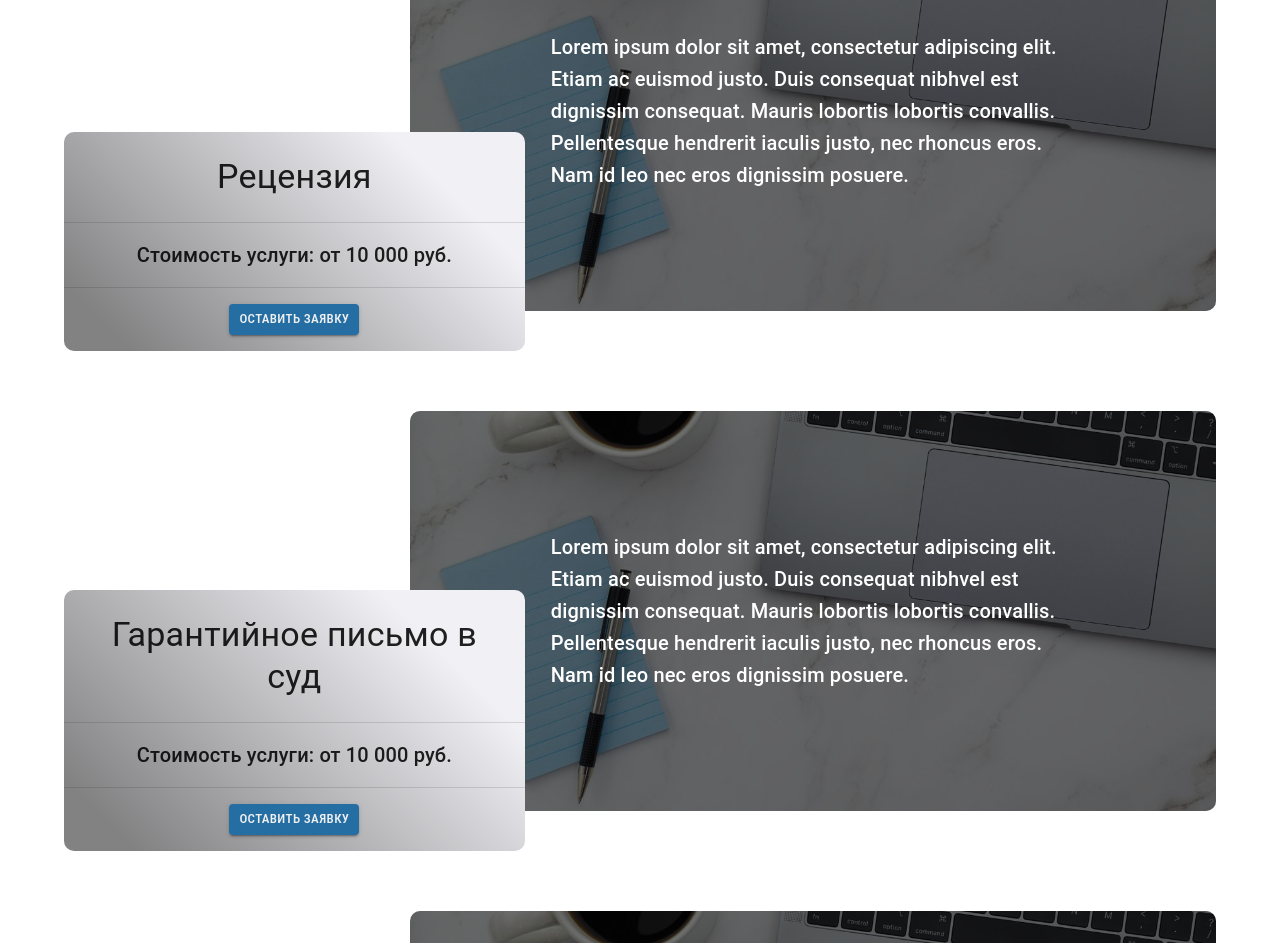
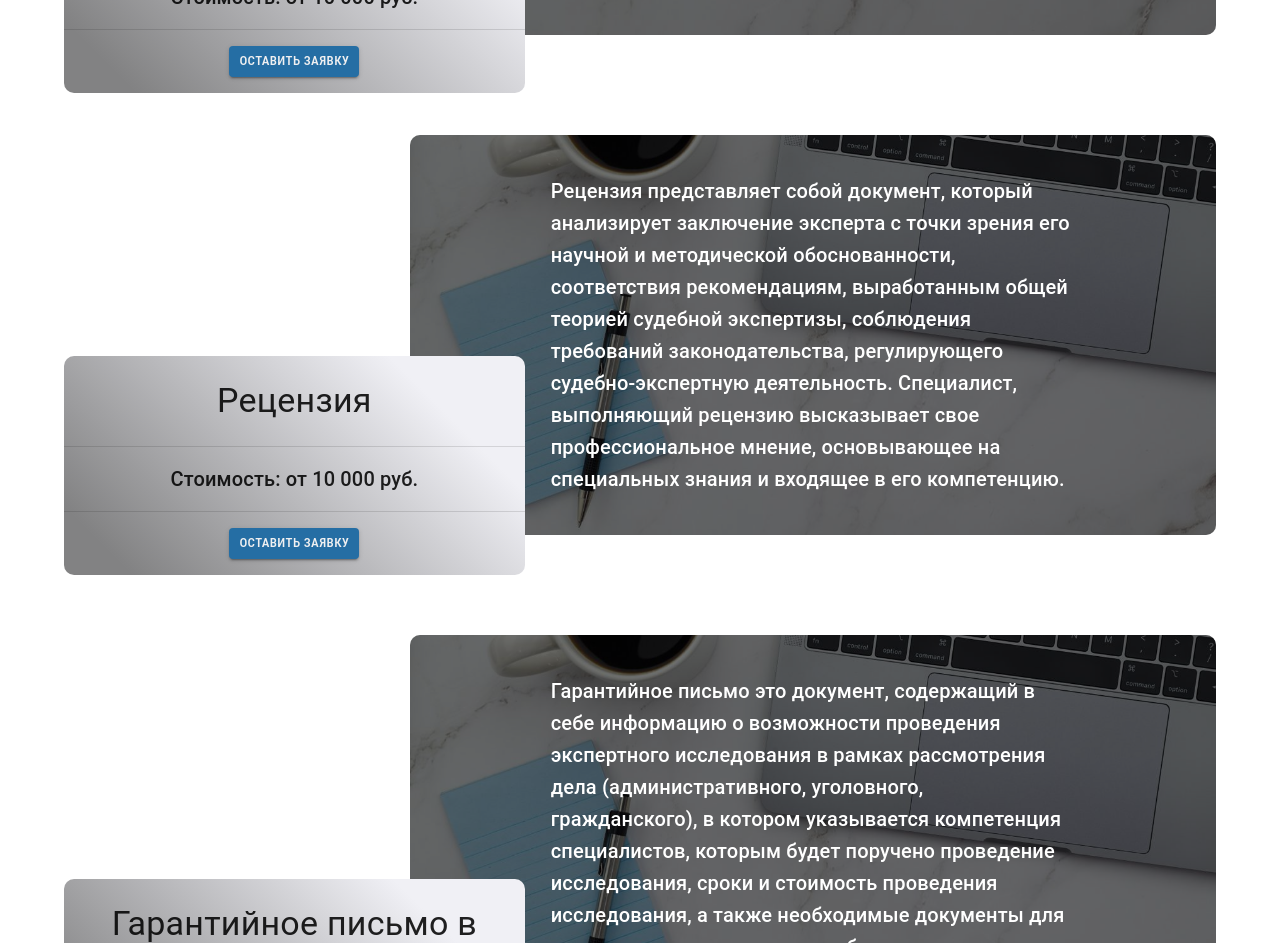
Before and after one commit to avramenkomy/altika, a React (Create React App) app in the folder altika_frontend/: page / in a window 1280 px wide. Shown: the part 4160-5103 px from the top of the page. Built offline with nearby package versions, Linux system fonts and the light colour scheme.

Commit message:
WIP: update services description

```diff
--- a/altika_frontend/src/components/servicesMenu/ServiceCard.js
+++ b/altika_frontend/src/components/servicesMenu/ServiceCard.js
@@ -68,11 +68,14 @@ function ServiceCard({title, price, description, url}) {
           <div className={classes.service__title}>
             <Typography gutterBottom variant="h4" component="h2">{title}</Typography>
           </div>
-          <Divider />
-          <div className={classes.service__price}>
-            <Typography gutterBottom variant="h6" component="span">Стоимость услуги: </Typography>
-            <Typography gutterBottom variant="h6" component="span">{price}</Typography>
-          </div>
+          {price &&
+          <React.Fragment>
+            <Divider />
+            <div className={classes.service__price}>
+              <Typography gutterBottom variant="h6" component="span">Стоимость: </Typography>
+              <Typography gutterBottom variant="h6" component="span">{price}</Typography>
+            </div>
+          </React.Fragment>}
           <Divider />
           <div className={classes.actionBtn}>
             <Button onClick={ () => handleOpenFeedbackModal(true) } variant="contained" color="primary" size="small">Оставить заявку</Button>
--- a/altika_frontend/src/components/servicesMenu/Services.js
+++ b/altika_frontend/src/components/servicesMenu/Services.js
@@ -13,12 +13,12 @@ import decoration4 from '../../resources/img/types_of_expertise/handwriting_expe
 import decoration5 from '../../resources/img/types_of_expertise/handwriting_expertise.jpg';
 
 const serviceTypes = [
-  {id: 0, title: 'Заключение эксперта', price: 'от 10 000 руб.', url: decoration0, description: 'Lorem ipsum dolor sit amet, consectetur adipiscing elit. Etiam ac euismod justo. Duis consequat nibhvel est dignissim consequat. Mauris lobortis lobortis convallis. Pellentesque hendrerit iaculis justo, nec rhoncus eros. Nam id leo nec eros dignissim posuere.'},
-  {id: 1, title: 'Отчет об оценке', price: 'от 10 000 руб.', url: decoration1, description: 'Lorem ipsum dolor sit amet, consectetur adipiscing elit. Etiam ac euismod justo. Duis consequat nibhvel est dignissim consequat. Mauris lobortis lobortis convallis. Pellentesque hendrerit iaculis justo, nec rhoncus eros. Nam id leo nec eros dignissim posuere.'},
-  {id: 2, title: 'Заключение специалиста', price: 'от 10 000 руб.', url: decoration2, description: 'Lorem ipsum dolor sit amet, consectetur adipiscing elit. Etiam ac euismod justo. Duis consequat nibhvel est dignissim consequat. Mauris lobortis lobortis convallis. Pellentesque hendrerit iaculis justo, nec rhoncus eros. Nam id leo nec eros dignissim posuere.'},
-  {id: 3, title: 'Рецензия', price: 'от 10 000 руб.', url: decoration3, description: 'Lorem ipsum dolor sit amet, consectetur adipiscing elit. Etiam ac euismod justo. Duis consequat nibhvel est dignissim consequat. Mauris lobortis lobortis convallis. Pellentesque hendrerit iaculis justo, nec rhoncus eros. Nam id leo nec eros dignissim posuere.'},
-  {id: 4, title: 'Гарантийное письмо в суд', price: 'от 10 000 руб.', url: decoration4, description: 'Lorem ipsum dolor sit amet, consectetur adipiscing elit. Etiam ac euismod justo. Duis consequat nibhvel est dignissim consequat. Mauris lobortis lobortis convallis. Pellentesque hendrerit iaculis justo, nec rhoncus eros. Nam id leo nec eros dignissim posuere.'},
-  {id: 5, title: 'Предварительный расчет', price: 'от 10 000 руб.', url: decoration5, description: 'Lorem ipsum dolor sit amet, consectetur adipiscing elit. Etiam ac euismod justo. Duis consequat nibhvel est dignissim consequat. Mauris lobortis lobortis convallis. Pellentesque hendrerit iaculis justo, nec rhoncus eros. Nam id leo nec eros dignissim posuere.'},
+  {id: 0, title: 'Заключение эксперта', price: 'от 10 000 руб.', url: decoration0, description: 'В процессе судебного разбирательства часто возникает необходимость проведения различных экспертиз (финансовая, автотехническая, строительная, лингвистическая и др.) для установления всех значимых обстоятельств с целью правильного установления обстоятельств дела, требующих специальных познаниях в определенных областях. Экспертное заключение является одним из доказательств по делу, которое учитывается судом в совокупности с другими имеющимися доказательствами (ст.80 УПК РФ, ч. 2 ст. 64, 71 АПК РФ, ч. 3 ст. 86 ГПК РФ, ст.26.4 КОАП РФ).'},
+  {id: 1, title: 'Отчет об оценке', price: 'от 5 000 руб.', url: decoration1, description: 'Отчет об оценке объекта оценки представляет собой документ, содержащий профессиональное суждение оценщика относительно итоговой стоимости объекта оценки, сформулированное на основе собранной информации, проведенного анализа и расчетов в соответствии с заданием на оценку. Отчет об оценке стоимости— это документ, составленный независимой оценочной компанией в соответствии с Федеральным законом № 135-ФЗ «Об оценочной деятельности в РФ».'},
+  {id: 2, title: 'Заключение специалиста', price: 'от 10 000 руб.', url: decoration2, description: 'Заключение специалиста представляет собой документ в письменном виде, содержащие суждение по вопросам, поставленным перед специалистом, обладающим специальными знаниями, в котором изложены развернутые ответы на поставленные стороной и/или сторонами вопросы. Заключение специалиста является внесудебным исследованием, необходимым для установления обстоятельств в рамках спорных ситуаций, для оказания помощи дознавателю, следователю, прокурору или суду для объективной и правильной оценки результатов судебной экспертизы, также для консультаций и оказание непосредственной помощи при исследовании доказательств и совершении иных процессуальных действий, требующих соответствующих знаний и (или) навыков.'},
+  {id: 3, title: 'Рецензия', price: 'от 10 000 руб.', url: decoration3, description: 'Рецензия представляет собой документ, который анализирует заключение эксперта с точки зрения его научной и методической обоснованности, соответствия рекомендациям, выработанным общей теорией судебной экспертизы, соблюдения требований законодательства, регулирующего судебно-экспертную деятельность. Специалист, выполняющий рецензию высказывает свое профессиональное мнение, основывающее на специальных знания и входящее в его компетенцию.'},
+  {id: 4, title: 'Гарантийное письмо в суд', price: null, url: decoration4, description: 'Гарантийное письмо это документ, содержащий в себе информацию о возможности проведения экспертного исследования в рамках рассмотрения дела (административного, уголовного, гражданского), в котором указывается компетенция специалистов, которым будет поручено проведение исследования, сроки и стоимость проведения исследования, а также необходимые документы для проведения всестороннего и обоснованного исследования в рамках поставленных вопросов.'},
+  {id: 5, title: 'Предварительный расчет', price: 'от 3 000 руб.', url: decoration5, description: 'Предварительный расчет это вид консультационной услуги, который помогает принимать решение о необходимости и целесообразности проведения дальнейшего исследования в рамках управленческих решений, судебного и внесудебного исследований, а также для оперативного реагирования в рамках спорных ситуаций.'},
 ];
 
 const useStyles = makeStyles((theme) => ({
```
